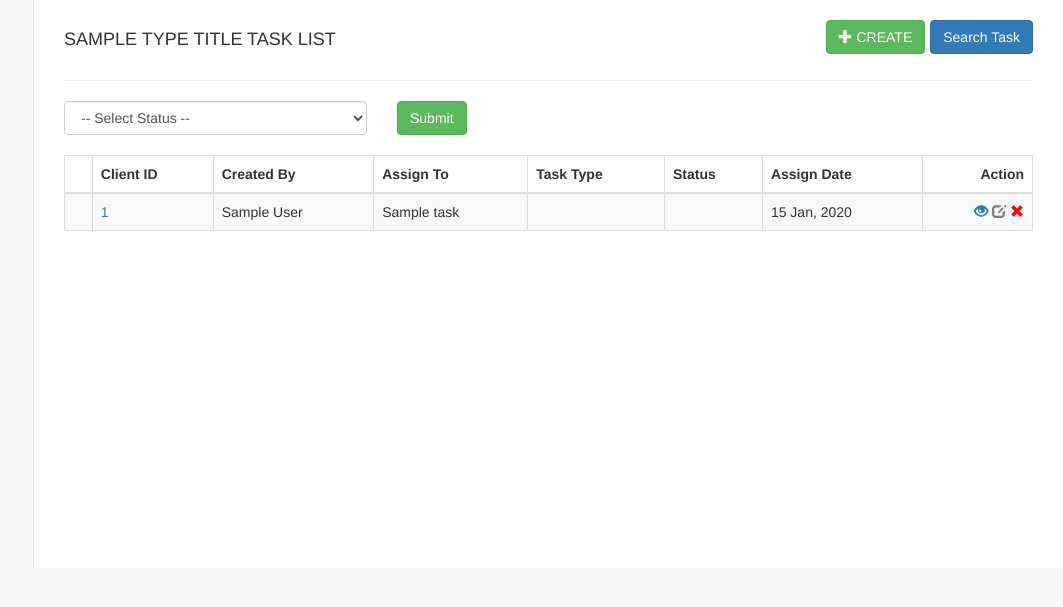
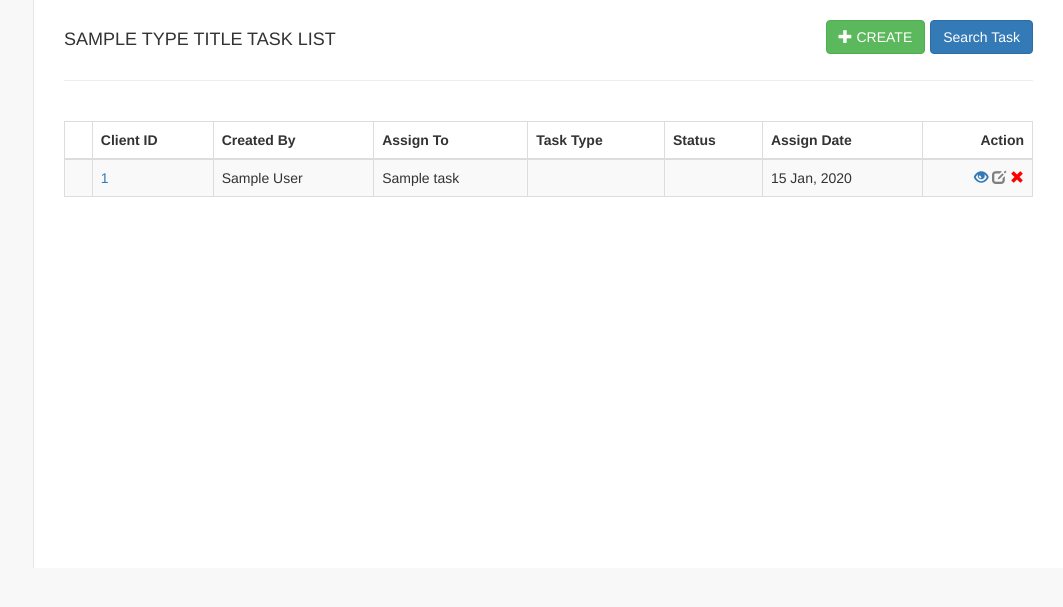
Before and after one commit to mf-hossen/task_management, a PHP site: template app/templates/tasklist.twig in a window 1280 px wide. Shown: the part 51-658 px from the top of the page, without its empty margins (217-1280 px from the left). Run offline with PHP 8.4, Linux system fonts and the light colour scheme; the template is opened without the code that fills it: most values are stand-ins (such as "Sample title", 1, 10 or a date in 2020); some libraries are stand-ins or nearby versions.

Commit message:
Assign form same both admin task and member task

```diff
--- a/app/templates/tasklist.twig
+++ b/app/templates/tasklist.twig
@@ -26,7 +26,7 @@
 
       {% else %}
     <form action="/task/admin_status" method="post">
-    <div class="row">
+    <div class="row"  id="assignForm">
         <div class="col-md-4">
             <select name="status" id="inputID" class="form-control">
                 <option value=""> -- Select Status --</option>
@@ -62,13 +62,12 @@
                 </tr>
                 </thead>
                 <tbody>
-          {{ dump(task) }}
                 {% for tasks in task %}
                     <tr class="odd gradeX">
                         <td>
 
                             {% if  tasks.status==4 %}
-                                <input type="checkbox" name="task_id[]" value="{{ tasks.task_id }}">
+                                <input type="checkbox" name="task_id[]" value="{{ tasks.task_id }}" class="assign" >
                             {% endif %}
 
                         </td>
@@ -135,7 +134,7 @@
                                   <div class="col-md-6">
                                       <div class="form-group">
                                           <label for="">Client ID</label>
-                                          <input type="number" class="form-control" name="client_id" id="" placeholder="Client ID">
+                                          <input type="number" class="form-control" name="client_id" id="" placeholder="Client ID" class="assign">
                                       </div>
 
                                   </div>
@@ -215,3 +214,16 @@
 
     {% endif %}
 {% endblock %}
+{% block jsBottom %}
+<script>
+    $('#assignForm').hide();
+
+    $('.assign').change(function () {
+        if ($(this).prop("checked")) {
+            $('#assignForm').show();
+        }/* else {
+         $('#assignForm').hide();
+         }*/
+    });
+</script>
+{% endblock %}
```
